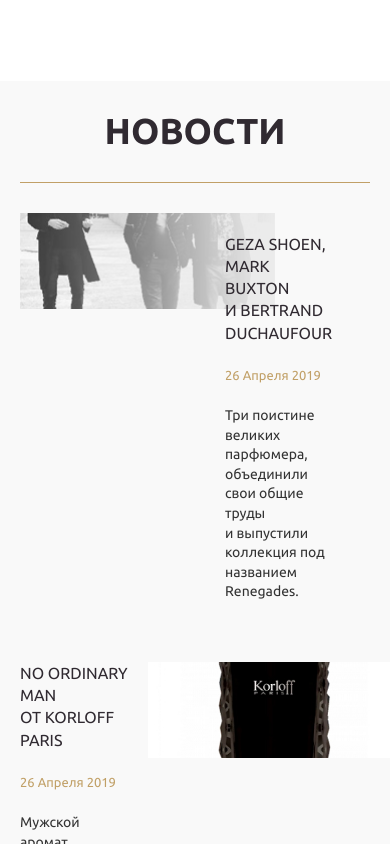
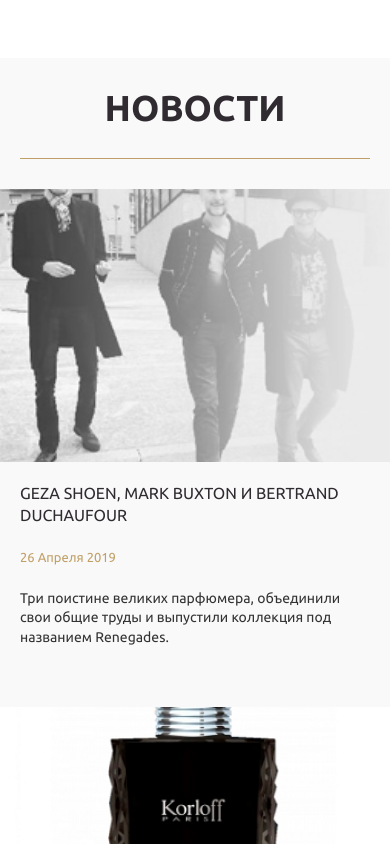
Before and after one commit to shoonyDream/evrika, a website built with webpack: page src/index.html in a window 390 px wide. Shown: the part 5055-5899 px from the top of the page. Built offline with nearby package versions, Linux system fonts and the light colour scheme.

Commit message:
news adaptive

```diff
--- a/src/styles/ui/_news.scss
+++ b/src/styles/ui/_news.scss
@@ -159,3 +159,34 @@
 	    }
 	}
 }
+
+@media (max-width: 420px) {
+	.news-item {
+	    flex-direction: column;
+	    padding-right: 0;
+	    margin-left: -20px;
+	    margin-right: -20px;
+	}
+
+	.news-item__img {
+	    padding-bottom: 70%;
+	    max-width: 100%;
+	    flex-basis: auto;
+	    width: 100%;
+	}
+
+	.news-list--background .news-item__img + .news-item__body {
+	    margin-left: 0;
+	    padding-left: 20px;
+	}
+
+	.news-item__body {
+		order: 2;
+		margin-top: 20px;
+		padding-left: 20px;
+
+		+ .news-item__img {
+			order: 1
+		}
+	}
+}
```
